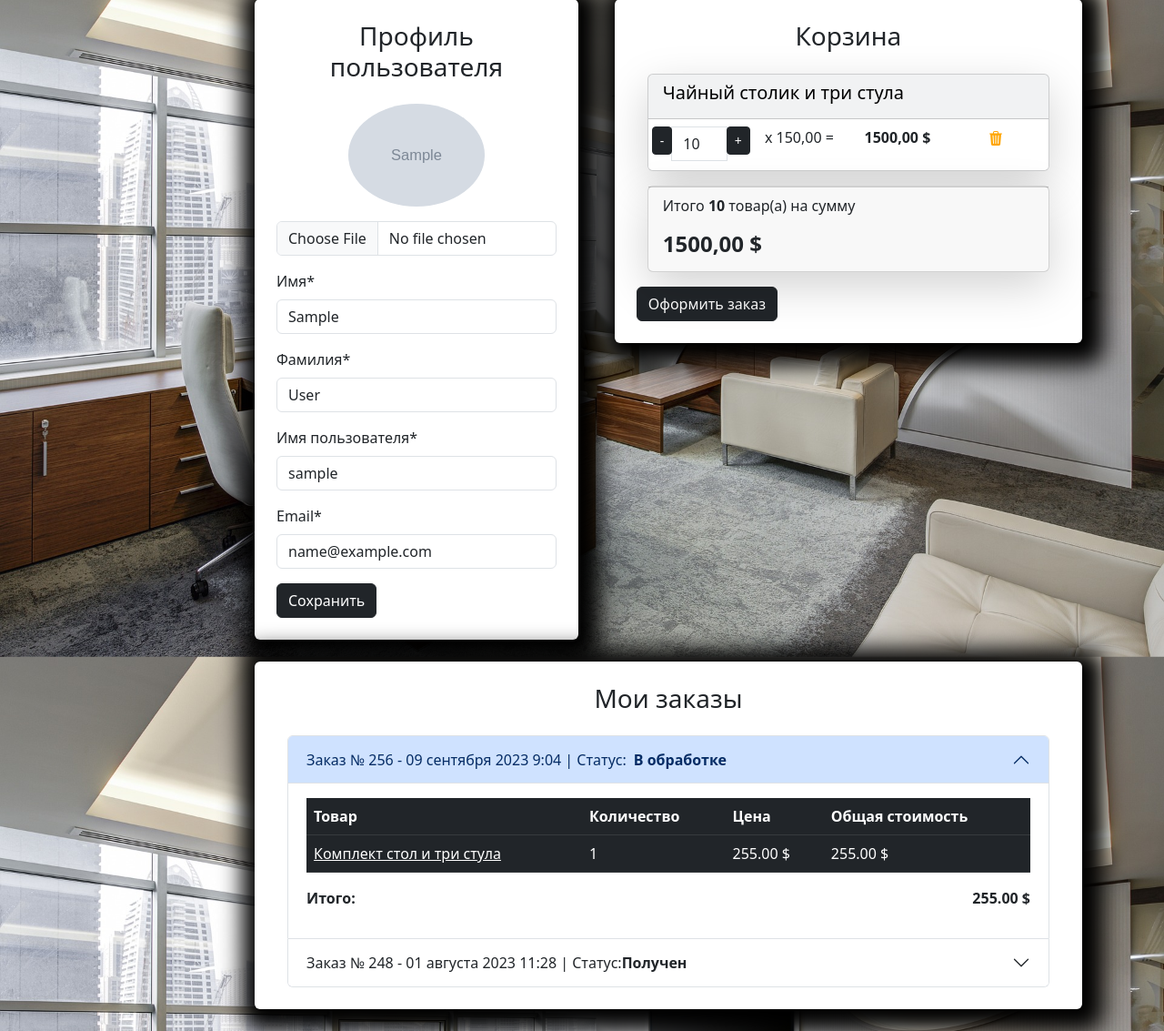
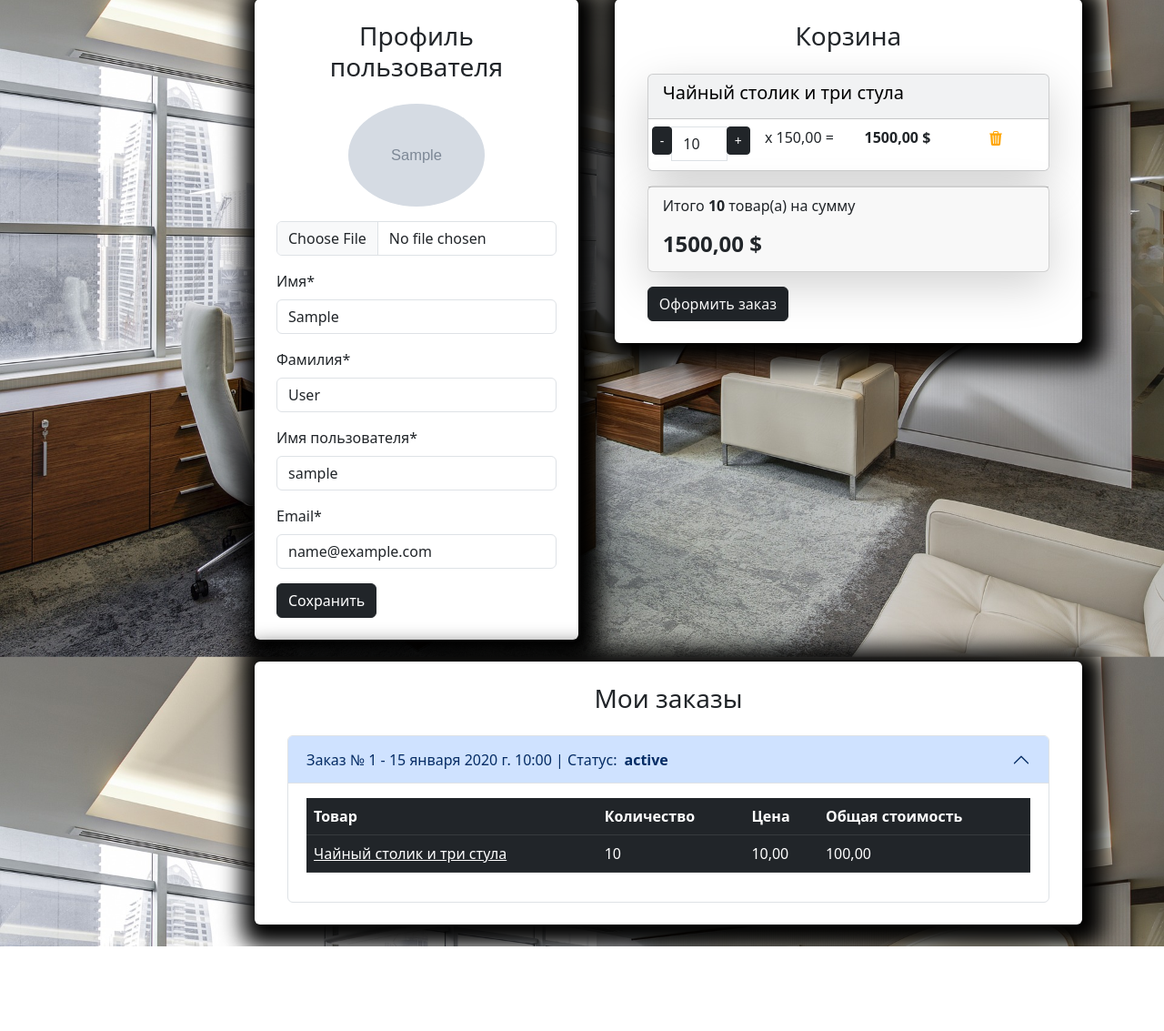
Before and after one commit to ybelmach/cloths-store, a Django app: page /user/profile/ in a window 1280 px wide. Shown: the part 133-1266 px from the top of the page at 91% size. After the commit the page ends 1173 px from the top, so only its background shows below. Run offline with Django 4.2, Linux system fonts and the light colour scheme; a user stored in the database is signed in; data comes from the database, SQL or seed files in the repository; tables that the repository leaves empty hold one stand-in row (values such as "Sample post"); grey boxes marked "Sample" are stand-in pictures; some libraries are stand-ins or nearby versions.

Commit message:
Final edits

```diff
--- a/app/carts/templates/carts/includes/included_cart.html
+++ b/app/carts/templates/carts/includes/included_cart.html
@@ -47,3 +47,8 @@
         <h4 class="float-left"><strong>{{ carts.total_price }} $</strong></h4>
     </div>
 </div>
+{% if carts and not order %}
+    <a class="btn btn-dark" href="{% url "orders:create_order" %}">
+        Оформить заказ
+    </a>
+{% endif %}
--- a/app/carts/utils.py
+++ b/app/carts/utils.py
@@ -3,7 +3,7 @@
 
 def get_user_carts(request):
     if request.user.is_authenticated:
-        return Cart.objects.filter(user=request.user)
+        return Cart.objects.filter(user=request.user).select_related('product')
 
     if not request.session.session_key:
         request.session.create()
--- a/app/orders/views.py
+++ b/app/orders/views.py
@@ -1,4 +1,5 @@
 from django.contrib import messages
+from django.contrib.auth.decorators import login_required
 from django.forms import ValidationError
 from django.db import transaction
 from django.shortcuts import render, redirect
@@ -8,6 +9,7 @@
 from orders.models import Order, OrderItem
 
 
+@login_required
 def create_order(request):
     if request.method == 'POST':
         form = CreateOrderForm(request.POST)
@@ -67,5 +69,6 @@
     context = {
         'title': 'Home - Оформление заказа',
         'form': form,
+        'order': True,
     }
     return render(request, 'orders/create_order.html', context=context)
--- a/app/templates/includes/cart_button.html
+++ b/app/templates/includes/cart_button.html
@@ -27,12 +27,8 @@
                     {% include 'carts/includes/included_cart.html' %}
                     <!-- Закончилась разметка корзины -->
                 </div>
-                {% if carts %}
-                    <a class="btn btn-dark" href="{% url 'orders:create_order' %}">
-                    Оформить заказ
-                    </a>
-                {% endif %}
             </div>
         </div>
     </div>
 </div>
+s
--- a/app/users/templates/users/profile.html
+++ b/app/users/templates/users/profile.html
@@ -82,11 +82,6 @@
                         {% include 'carts/includes/included_cart.html' %}
                         <!-- Закончилась разметка корзины -->
                     </div>
-                    {% if carts %}
-                        <a class="btn btn-dark" href="{% url 'orders:create_order' %}">
-                            Оформить заказ
-                        </a>
-                    {% endif %}
                 </div>
             </div>
             <!-- Оформленные заказы -->
@@ -96,13 +91,14 @@
                     <!-- Разметка заказов -->
                     <div class="container">
                         <div class="accordion" id="accordionExample">
+                        {% for order in orders %}
                             <div class="accordion-item">
-                                <h2 class="accordion-header" id="heading1">
-                                    <button class="accordion-button" type="button" data-bs-toggle="collapse" data-bs-target="#collapse1" aria-expanded="false" aria-controls="collapse1">
-                                        Заказ № 256 - 09 сентября 2023 9:04 | Статус:<strong class="mx-2"> В обработке</strong>
+                                <h2 class="accordion-header" id="heading{{ order.id }}">
+                                    <button class="accordion-button {% if order != orders.0 %}collapsed{% endif %}" type="button" data-bs-toggle="collapse" data-bs-target="#collapse{{ order.id }}" aria-expanded="false" aria-controls="collapse{{ order.id }}">
+                                        Заказ № {{ order.id }} - {{ order.created_timestamp }} | Статус: <strong class="mx-2">{{ order.status }}</strong>
                                     </button>
                                 </h2>
-                                <div id="collapse1" class="accordion-collapse collapse show" aria-labelledby="heading1" data-bs-parent="#accordionExample">
+                                <div id="collapse{{ order.id }}" class="accordion-collapse collapse {% if order == orders.0 %}show{% endif %}" aria-labelledby="heading{{ order.id }}" data-bs-parent="#accordionExample">
                                     <div class="accordion-body">
                                         <table class="table table-dark table-hover">
                                             <thead>
@@ -114,53 +110,21 @@
                                                 </tr>
                                             </thead>
                                             <tbody>
+                                                {% for item in order.orderitem_set.all %}
                                                 <tr>
-                                                    <td><a class="text-white" href="#">Комплект стол и три стула</a></td>
-                                                    <td>1</td>
-                                                    <td>255.00 $</td>
-                                                    <td>255.00 $</td>
+                                                    <td><a class="text-white" href="{% url 'goods:product' item.product.slug %}">{{ item.product.name }}</a></td>
+                                                    <td>{{ item.quantity }}</td>
+                                                    <td>{{ item.price }}</td>
+                                                    <td>{{ item.products_price }}</td>
 
                                                 </tr>
-                                            </tbody>
-                                        </table>
-                                        <div class="d-flex justify-content-between">
-                                            <p><strong>Итого:</strong></p>
-                                            <p><strong>255.00 $</strong></p>
-
-                                        </div>
-                                    </div>
-                                </div>
-                            </div>
-                            <div class="accordion-item">
-                                <h2 class="accordion-header" id="heading2">
-                                    <button class="accordion-button collapsed" type="button" data-bs-toggle="collapse" data-bs-target="#collapse2" aria-expanded="false" aria-controls="collapse2">
-                                        Заказ № 248 - 01 августа 2023 11:28 | Статус: <strong>Получен</strong>
-                                    </button>
-                                </h2>
-                                <div id="collapse2" class="accordion-collapse collapse" aria-labelledby="heading2" data-bs-parent="#accordionExample">
-                                    <div class="accordion-body">
-                                        <table class="table table-dark table-hover">
-                                            <thead>
-                                                <tr>
-                                                    <th>Товар</th>
-                                                    <th>Количество</th>
-                                                    <th>Цена</th>
-                                                    <th>Общая стоимость</th>
-                                                </tr>
-                                            </thead>
-                                            <tbody>
-                                                <tr>
-                                                    <td><a class="text-white" href="#">Стул офисный</a></td>
-                                                    <td>2</td>
-                                                    <td>30.00 $</td>
-                                                    <td>60.00 $</td>
-
-                                                </tr>
+                                                {% endfor %}
                                             </tbody>
                                         </table>
                                     </div>
                                 </div>
                             </div>
+                            {% endfor %}
                         </div>
                     </div>
                     <!-- Закончилась разметка заказов -->
@@ -169,4 +133,4 @@
         </div>
     </div>
 </div>
-{% endblock %}
+{% endblock  %}
--- a/app/users/templates/users/users-cart.html
+++ b/app/users/templates/users/users-cart.html
@@ -15,11 +15,6 @@
                         {% include 'carts/includes/included_cart.html' %}
                         <!-- Закончилась разметка корзины -->
                     </div>
-                    {% if carts %}
-                        <a class="btn btn-dark" href="{% url 'orders:create_order' %}">
-                        Оформить заказ
-                        </a>
-                    {% endif %}
                 </div>
             </div>
         </div>
--- a/app/users/views.py
+++ b/app/users/views.py
@@ -1,10 +1,12 @@
 from django.contrib.auth.decorators import login_required
 from django.contrib import auth, messages
+from django.db.models import Prefetch
 from django.http import HttpResponseRedirect
 from django.shortcuts import render
 from django.shortcuts import redirect
 
 from carts.models import Cart
+from orders.models import Order, OrderItem
 from users.forms import UserLoginForm, UserRegistrationForm, ProfileForm
 from django.urls import reverse
 
@@ -86,9 +88,19 @@
     else:
         form = ProfileForm(instance=request.user)
 
+    orders = (
+        Order.objects.filter(user=request.user).prefetch_related(
+            Prefetch(
+                "orderitem_set",
+                queryset=OrderItem.objects.select_related("product"),
+            )
+        ).order_by("-id")
+    )
+
     contex = {
         'title': 'Home - Кабинет',
         'form': form,
+        'orders': orders,
     }
     return render(request, 'users/profile.html', contex)
 
```
